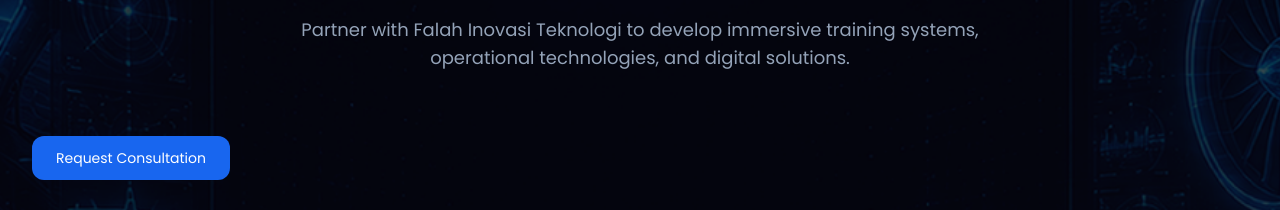
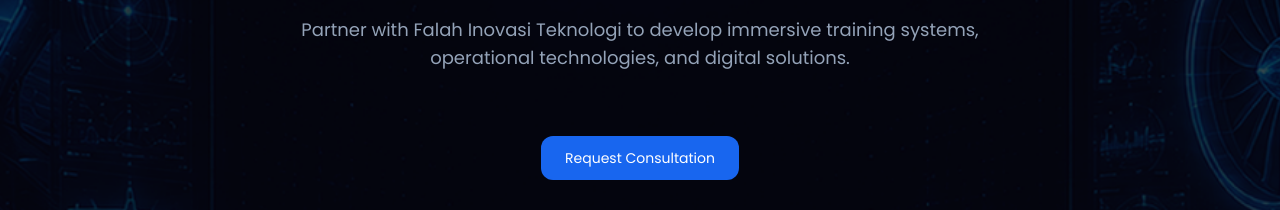
Before and after one commit to armansyahhkm1995/web-portfolio, a Next.js app: page / in a window 1280 px wide. Shown: the part 8020-8230 px from the top of the page. Built offline with nearby package versions, Linux system fonts and the light colour scheme.

Commit message:
Fix Primary link button position on final cta section on home papge

```diff
--- a/components/sections/home/FinalCtaSection.tsx
+++ b/components/sections/home/FinalCtaSection.tsx
@@ -26,7 +26,7 @@
             systems, operational technologies, and digital solutions.
           </p>
         </div>
-        <div className="my-10 flex flex-col gap-4 sm:flex-row">
+        <div className="my-10 flex justify-center flex-col gap-4 sm:flex-row">
           <PrimaryLinkButton href={contactData.href}>
             Request Consultation
           </PrimaryLinkButton>
```
